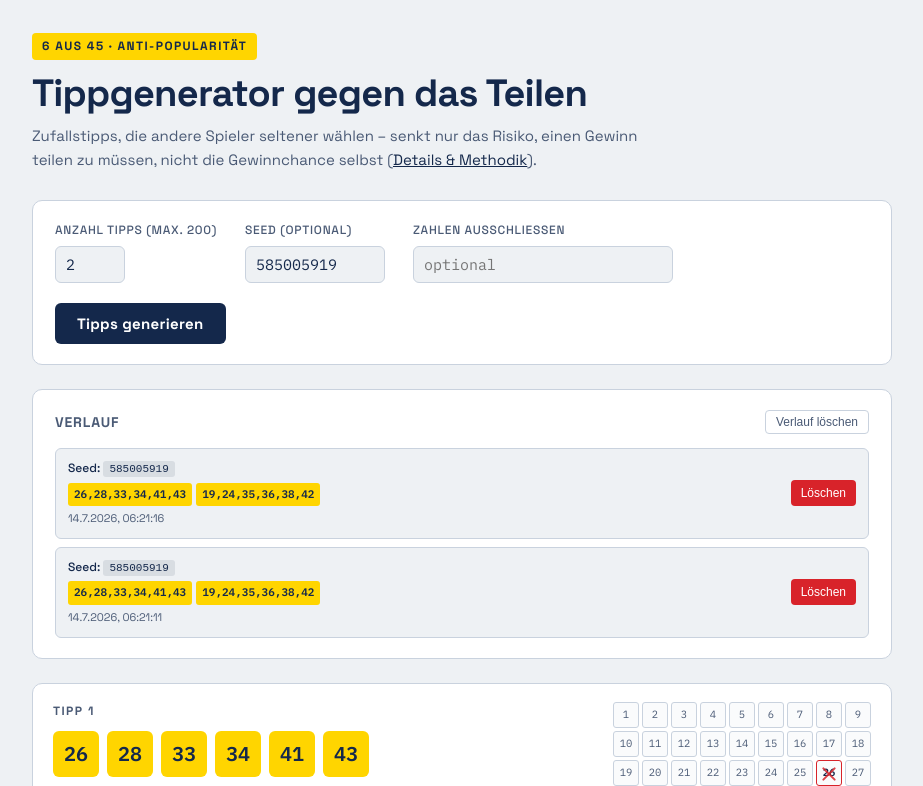
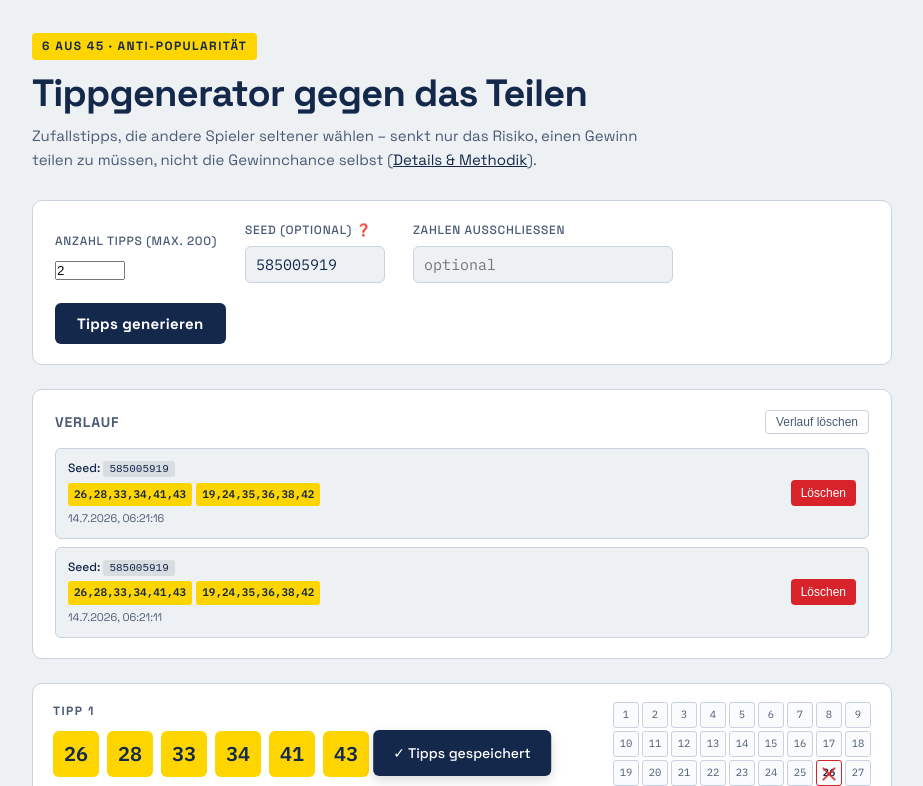
Before and after one commit to Undertaker289/lotto-tipp-generator, a plain HTML site: page index.html in a window 1280 px wide. Both pictures are taken after a click on the button "Tipps generieren". Shown: the top 786 px of the page, without its empty margins (178-1101 px from the left). Drawn offline with Linux system fonts and the light colour scheme.

Commit message:
Add toast notifications and improve user feedback
Implemented a toast notification system for user actions and errors. Enhanced accessibility for history entries with keyboard support. Updated input types and labels for better usability. Improved error handling and messaging for exclusions and tip generation. Disabled the generate button during processing to prevent duplicate actions.

```diff
--- a/index.html
+++ b/index.html
@@ -141,6 +141,25 @@
   .cell.hit::after { transform: rotate(-45deg); }
   .cell.blocked { background: var(--line); color: #8A96A8; text-decoration: line-through; }
 
+  .toast {
+    position: fixed;
+    bottom: 24px;
+    left: 50%;
+    transform: translateX(-50%) translateY(120%);
+    background: var(--ink);
+    color: white;
+    padding: 12px 20px;
+    border-radius: 6px;
+    font-size: 14px;
+    font-weight: 500;
+    z-index: 9999;
+    transition: transform 0.3s ease;
+    max-width: 90%;
+    text-align: center;
+    box-shadow: 0 4px 12px rgba(0,0,0,0.15);
+  }
+  .toast.show { transform: translateX(-50%) translateY(0); }
+
 </style>
 </head>
 <body>
@@ -155,10 +174,10 @@
     <div class="controls">
       <div class="field">
         <label for="count">Anzahl Tipps (max. 200)</label>
-        <input type="text" inputmode="numeric" id="count" value="2" style="width:70px">
+        <input type="number" id="count" value="2" min="1" max="200" style="width:70px">
       </div>
       <div class="field">
-        <label for="seed">Seed (optional)</label>
+        <label for="seed" title="Gleiches Seed = gleiche Tipps jedes Mal. Leerfeld = automatisch generiert.">Seed (optional) <span style="color: var(--ink-soft); cursor: help;">❓</span></label>
         <input type="text" id="seed" value="" placeholder="für Reproduzierbarkeit" spellcheck="false" style="width:140px">
       </div>
       <div class="field">
@@ -180,6 +199,7 @@
   </div>
 
   <div class="tips" id="tips"></div>
+  <div class="toast" id="toast"></div>
 </div>
 
 <script>
@@ -214,8 +234,10 @@
         history = history.slice(0, MAX_HISTORY);
       }
       localStorage.setItem(HISTORY_KEY, JSON.stringify(history));
+      return true;
     } catch (e) {
       console.warn('Verlauf konnte nicht gespeichert werden:', e);
+      return false;
     }
   }
 
@@ -225,9 +247,19 @@
       history.splice(index, 1);
       localStorage.setItem(HISTORY_KEY, JSON.stringify(history));
       showHistory();
+      showToast('✓ Eintrag gelöscht');
     } catch (e) {
-      console.warn('Eintrag konnte nicht gelöscht werden:', e);
+      showToast('⚠️ Eintrag konnte nicht gelöscht werden');
     }
+  }
+
+  function showToast(message, duration = 3000) {
+    const toast = document.getElementById('toast');
+    toast.textContent = message;
+    toast.classList.add('show');
+    setTimeout(() => {
+      toast.classList.remove('show');
+    }, duration);
   }
 
   function clearHistory() {
@@ -235,8 +267,9 @@
       try {
         localStorage.removeItem(HISTORY_KEY);
         showHistory();
+        showToast('Verlauf gelöscht');
       } catch (e) {
-        console.warn('Verlauf konnte nicht gelöscht werden:', e);
+        showToast('Fehler beim Löschen des Verlaufs');
       }
     }
   }
@@ -272,7 +305,7 @@
       const tipStr = entry.tips.map(t => `<span class="num" style="background: var(--yellow); padding: 3px 6px; border-radius: 3px; font-size: 11px; font-weight: 600; display: inline-block; min-width: 30px; text-align: center;">${String(t).padStart(2, '0')}</span>`).join('');
       html += `
         <div style="background: var(--paper); border: 1px solid var(--line); border-radius: 6px; padding: 10px 12px; display: flex; justify-content: space-between; align-items: center; gap: 12px;">
-          <div style="flex: 1; cursor: pointer; min-width: 0;" onclick="loadFromHistory(${idx})">
+          <div style="flex: 1; cursor: pointer; min-width: 0;" role="button" tabindex="0" onkeydown="if(event.key==='Enter'||event.key===' '){event.preventDefault();loadFromHistory(${idx})}" onclick="loadFromHistory(${idx})" title="Klicken oder Enter zum Laden">
             <div style="font-size: 12px; font-weight: 500; color: var(--ink); margin-bottom: 4px;">Seed: <code style="background: rgba(20,40,75,0.1); padding: 2px 6px; border-radius: 3px; font-family: monospace; font-size: 11px;">${entry.seed}</code></div>
             <div style="display: flex; gap: 4px; flex-wrap: wrap; margin-bottom: 4px;">${tipStr}</div>
             <div style="font-size: 11px; color: var(--ink-soft);">${entry.date}</div>
@@ -367,6 +400,10 @@
   }
 
   function generate() {
+    const goButton = document.getElementById('go');
+    goButton.disabled = true;
+    goButton.textContent = '⏳ Wird generiert...';
+
     const countInput = document.getElementById('count');
     let count = parseInt(countInput.value, 10);
     if (!Number.isFinite(count) || count < 1) count = 1;
@@ -383,7 +420,17 @@
 
     initSeed(seedValue);
 
-    const excluded = parseExcluded(document.getElementById('exclude').value);
+    const excludeInput = document.getElementById('exclude').value.trim();
+    const excluded = parseExcluded(excludeInput);
+
+    if (excludeInput && excluded.size === 0) {
+      warn.textContent = '⚠️ Keine gültigen Zahlen eingegeben. Format: z.B. "5, 10, 15"';
+      warn.style.display = 'block';
+      goButton.disabled = false;
+      goButton.textContent = 'Tipps generieren';
+      return;
+    }
+
     const warn = document.getElementById('warn');
     warn.style.display = 'none';
     const info = document.getElementById('info');
@@ -405,7 +452,7 @@
         tip = drawTip(available, tips);
       }
       if (!tip) {
-        warn.textContent = 'Mit diesen Ausschlüssen ist kein gültiger Tipp mehr baubar. Weniger Zahlen ausschließen.';
+        warn.textContent = '⚠️ Zu viele Zahlen ausgeschlossen – bitte weniger Zahlen eingeben.';
         warn.style.display = 'block';
         break;
       }
@@ -414,18 +461,26 @@
     }
     if (fellBack && tips.length > 0) {
       info.textContent = disjointCount === 0
-        ? 'Bei diesem Zahlenpool war kein Tipp überschneidungsfrei möglich – alle ' + tips.length + ' Tipps überlappen sich, sind aber untereinander eindeutig.'
-        : 'Tipp 1–' + disjointCount + ' überschneidungsfrei, ab Tipp ' + (disjointCount + 1) + ' mit möglichen Überschneidungen (aber ohne doppelte Tipps).';
+        ? 'ℹ️ Mit diesem Zahlenpool war keine vollständige Trennung möglich – einige Tipps überlappen sich.'
+        : 'ℹ️ Tipp 1–' + disjointCount + ' ohne Überschneidungen, ab Tipp ' + (disjointCount + 1) + ' mit Überschneidungen.';
       info.style.display = 'block';
     }
     render(tips, excluded);
 
-    if (tips.length > 0) {
-      const popularities = tips.map(tip => popularityFactor(tip));
-      saveEntry(seedValue, tips, popularities);
-      showHistory();
+      if (tips.length > 0) {
+        const popularities = tips.map(tip => popularityFactor(tip));
+        const saved = saveEntry(seedValue, tips, popularities);
+        if (!saved) {
+          showToast('⚠️ Tipps generiert, aber nicht gespeichert (Speicher voll?)');
+        } else {
+          showToast('✓ Tipps gespeichert');
+        }
+        showHistory();
+      }
+
+      goButton.disabled = false;
+      goButton.textContent = 'Tipps generieren';
     }
-  }
 
   function render(tips, excluded) {
     const host = document.getElementById('tips');
```
